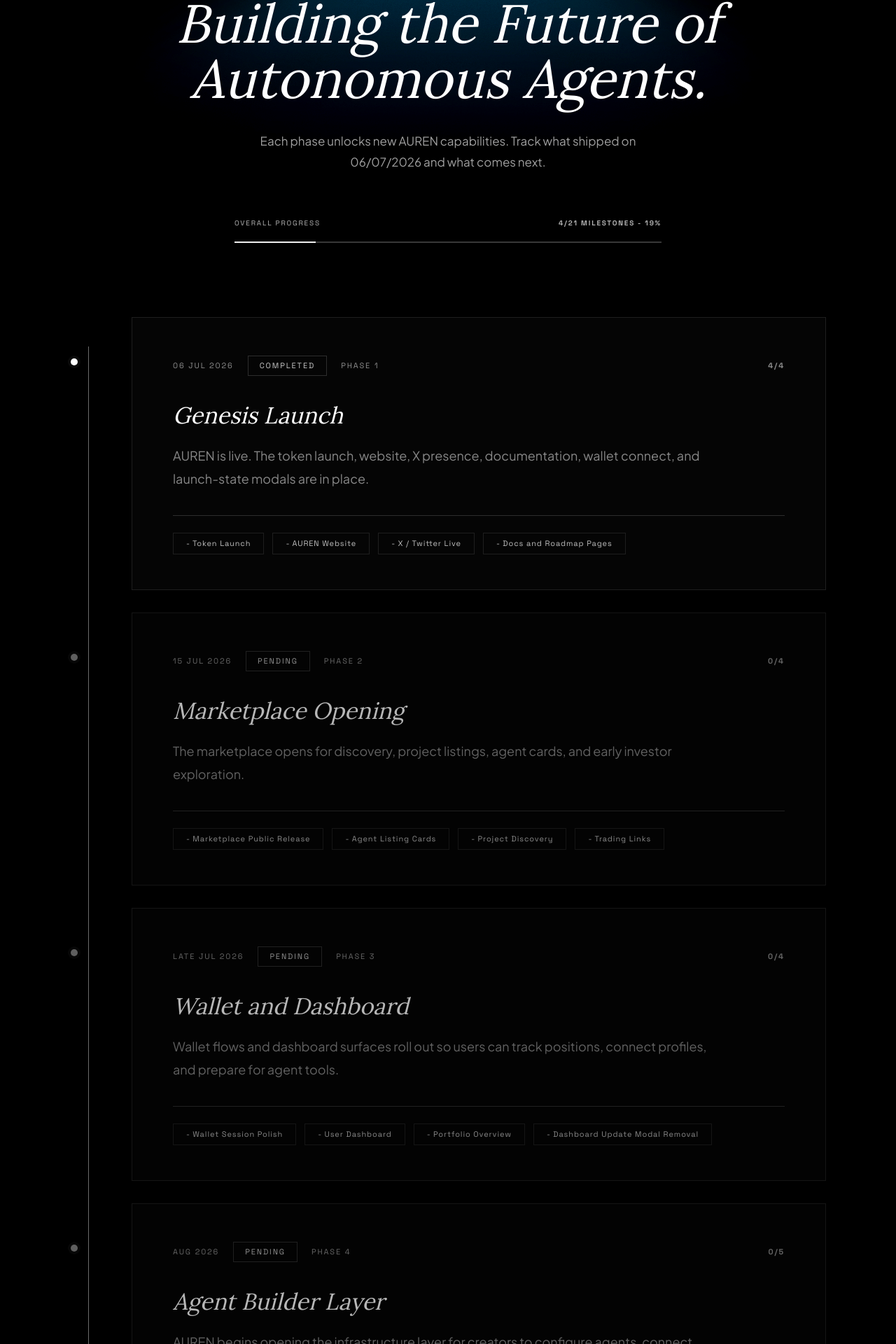
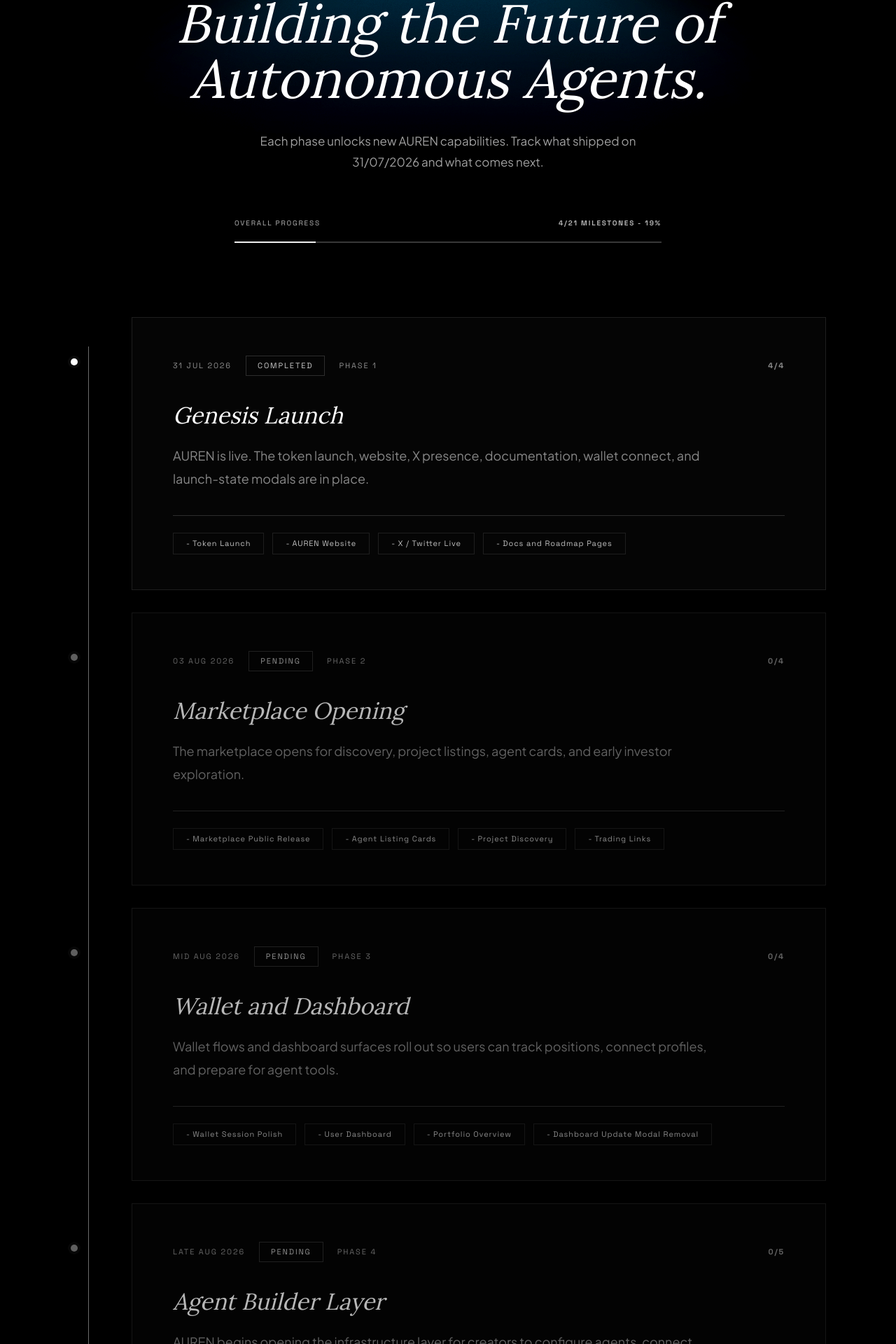
Before and after one commit to fliagoldvargas-hash/arn, a Next.js app: page /roadmap in a window 1280 px wide. Shown: the part 407-2327 px from the top of the page at 70% size. Built offline with nearby package versions, Linux system fonts and the light colour scheme.

Commit message:
Update roadmap dates

```diff
--- a/src/components/RyuxRoadmapPage.tsx
+++ b/src/components/RyuxRoadmapPage.tsx
@@ -26,7 +26,7 @@ type RoadmapPhase = {
 
 const phases: RoadmapPhase[] = [
   {
-    date: "06 JUL 2026",
+    date: "31 JUL 2026",
     status: "completed",
     phase: "PHASE 1",
     count: "4/4",
@@ -35,7 +35,7 @@ const phases: RoadmapPhase[] = [
     milestones: ["Token Launch", "AUREN Website", "X / Twitter Live", "Docs and Roadmap Pages"],
   },
   {
-    date: "15 JUL 2026",
+    date: "03 AUG 2026",
     status: "pending",
     phase: "PHASE 2",
     count: "0/4",
@@ -44,7 +44,7 @@ const phases: RoadmapPhase[] = [
     milestones: ["Marketplace Public Release", "Agent Listing Cards", "Project Discovery", "Trading Links"],
   },
   {
-    date: "LATE JUL 2026",
+    date: "MID AUG 2026",
     status: "pending",
     phase: "PHASE 3",
     count: "0/4",
@@ -53,7 +53,7 @@ const phases: RoadmapPhase[] = [
     milestones: ["Wallet Session Polish", "User Dashboard", "Portfolio Overview", "Dashboard Update Modal Removal"],
   },
   {
-    date: "AUG 2026",
+    date: "LATE AUG 2026",
     status: "pending",
     phase: "PHASE 4",
     count: "0/5",
@@ -176,7 +176,7 @@ export function RyuxRoadmapPage() {
           Building the Future of
           <span>Autonomous Agents.</span>
         </h1>
-        <p>Each phase unlocks new AUREN capabilities. Track what shipped on 06/07/2026 and what comes next.</p>
+        <p>Each phase unlocks new AUREN capabilities. Track what shipped on 31/07/2026 and what comes next.</p>
         <div className="roadmap-progress">
           <div>
             <span>OVERALL PROGRESS</span>
```
